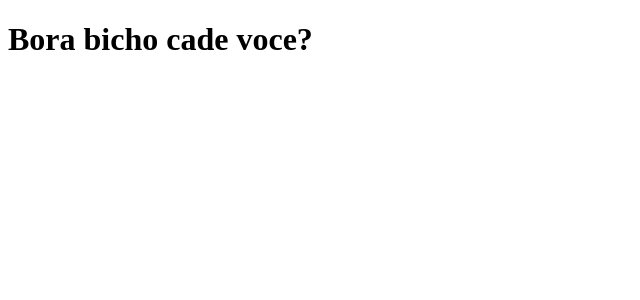
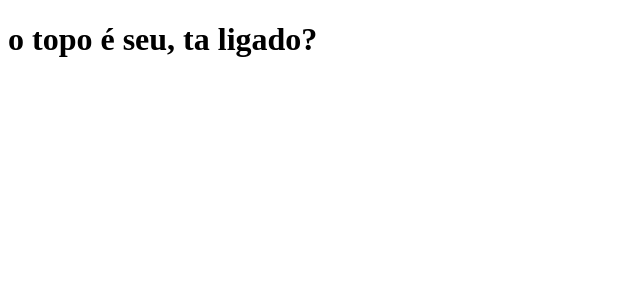
Before and after one commit to VictorGHoffman/clone-tabnews, a Next.js app: page / in a window 1280 px wide. Shown: the top 300 px of the page, without its empty margins (0-640 px from the left). Built offline with nearby package versions, Linux system fonts and the light colour scheme.

Commit message:
gera mensagem aleatoria

```diff
--- a/pages/index.js
+++ b/pages/index.js
@@ -1,5 +1,18 @@
+import { useEffect, useState } from "react";
+let array = ["Bora bicho cade voce?", "acelera a mobilete", "o topo é seu, ta ligado?", "little chico?", "f no chat", "vacalos me mordam", "no vegans allowed", "ja acabou?"]
+
 function Home() {
-  return <h1>Bora bicho cade voce? </h1>;
+  const [mensagem, setMensagem] = useState("");
+  useEffect(() => {
+    const index = Math.floor(Math.random() * array.length);
+    setMensagem(array[index]);
+  })
+
+  return (
+    <div>
+      <h1>{mensagem}</h1>
+    </div>
+  );
 }
 
 export default Home;
```
